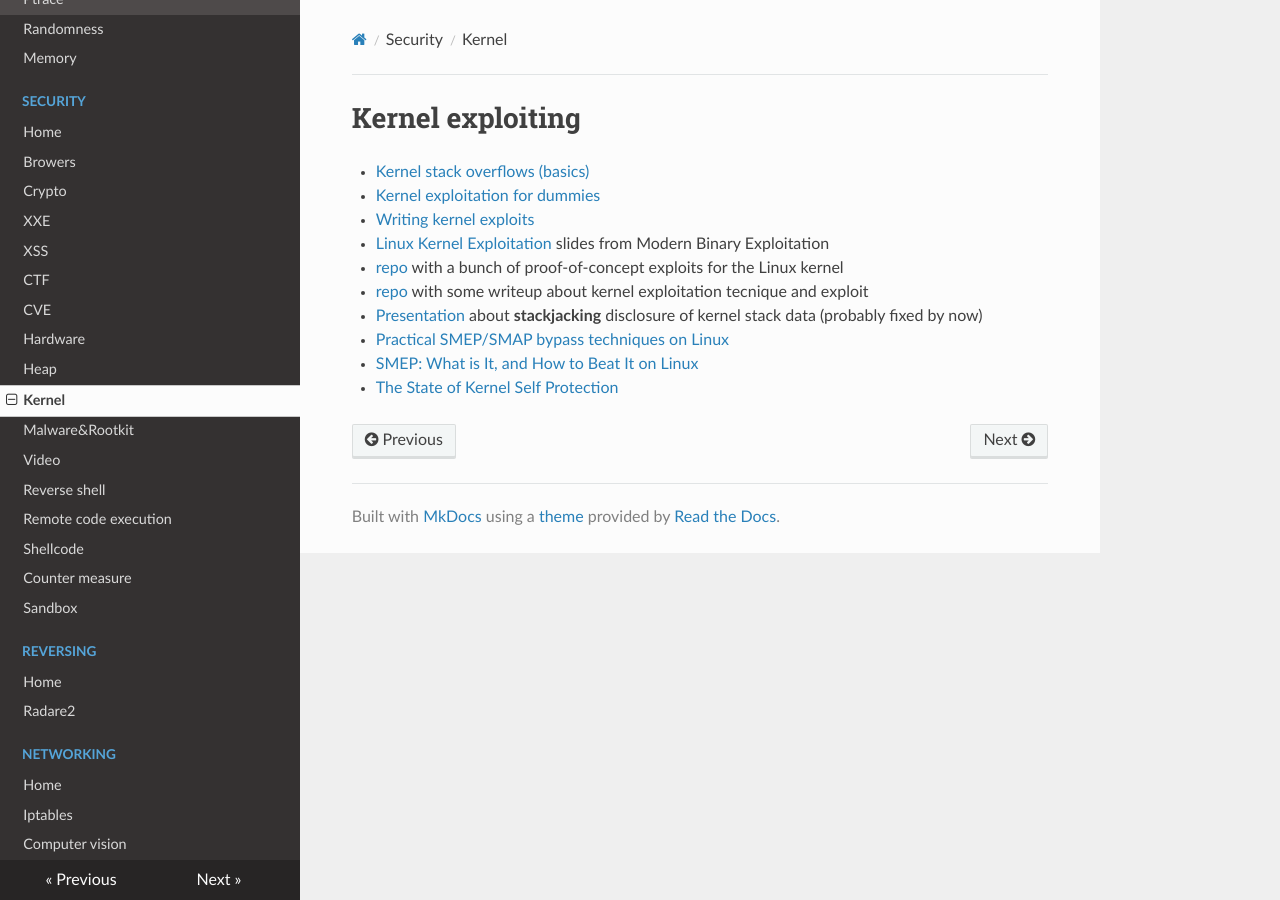
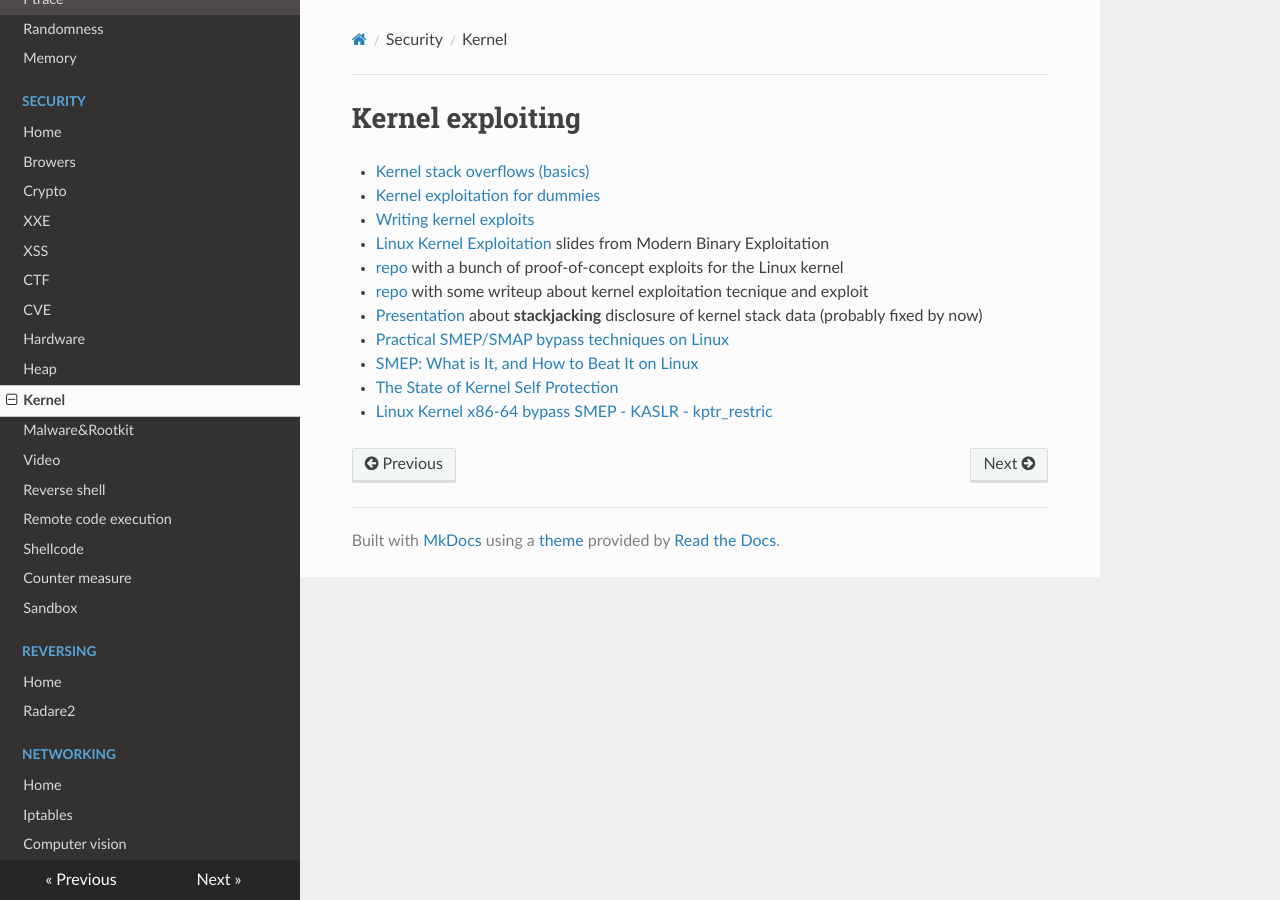
Before and after one commit to gipi/low-level, an MkDocs documentation site: the page built from docs/security/kernel.md, in a window 1280 px wide. Built offline with MkDocs 1.6.1, drawn with Linux system fonts in a browser that asks for light colours; nearby versions of some CDN libraries; old or Windows-style settings are respelled for this version of MkDocs.

Commit message:
Update kernel.md

```diff
--- a/docs/security/kernel.md
+++ b/docs/security/kernel.md
@@ -11,3 +11,4 @@
  - [Practical SMEP/SMAP bypass techniques on Linux](https://www.syscan360.org/slides/2016_SG_Vitaly_Nikolenko_Practical_SMEP_Bypass_Techniques.pdf)
  - [SMEP: What is It, and How to Beat It on Linux](http://vulnfactory.org/blog/2011/06/05/smep-what-is-it-and-how-to-beat-it-on-linux/)
  - [The State of Kernel Self Protection](https://outflux.net/slides/2018/lca/kspp.pdf)
+ - [Linux Kernel x86-64 bypass SMEP - KASLR - kptr_restric](http://blackbunny.io/linux-kernel-x86-64-bypass-smep-kaslr-kptr_restric/)
```
